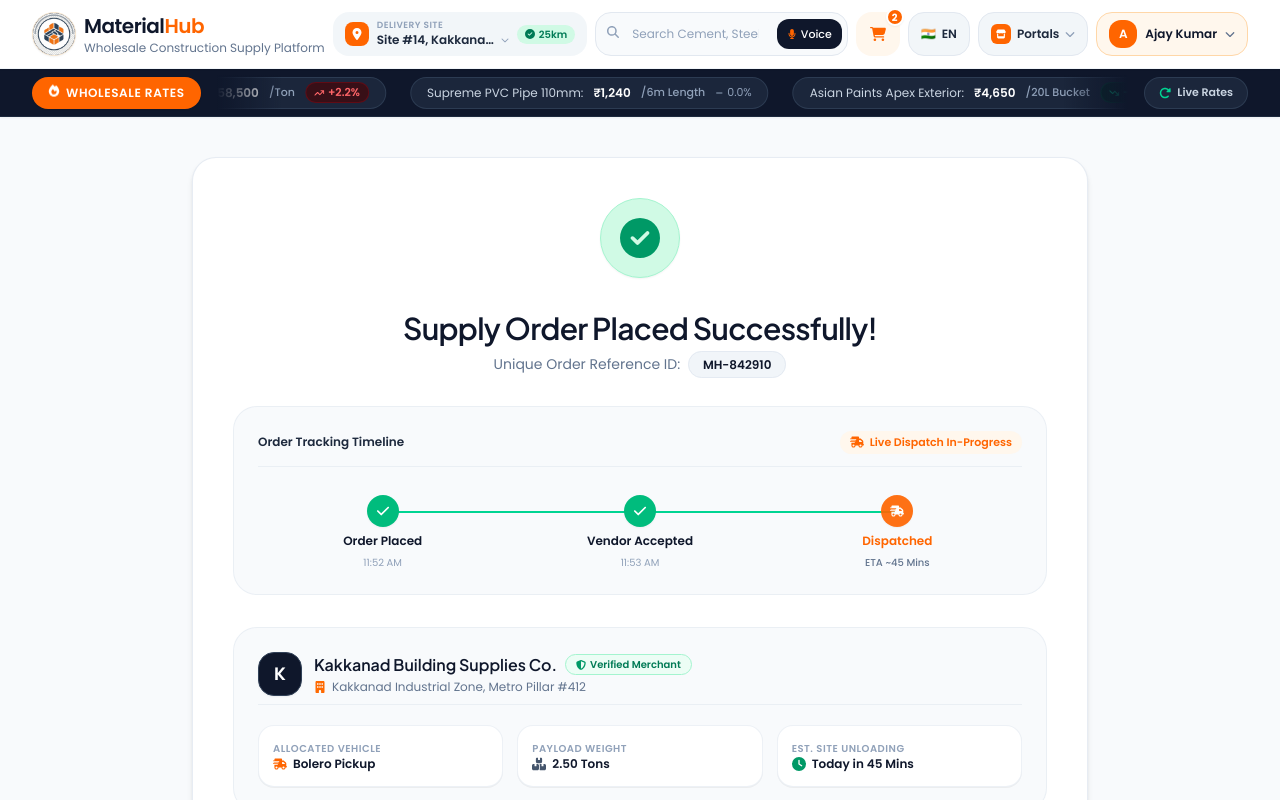
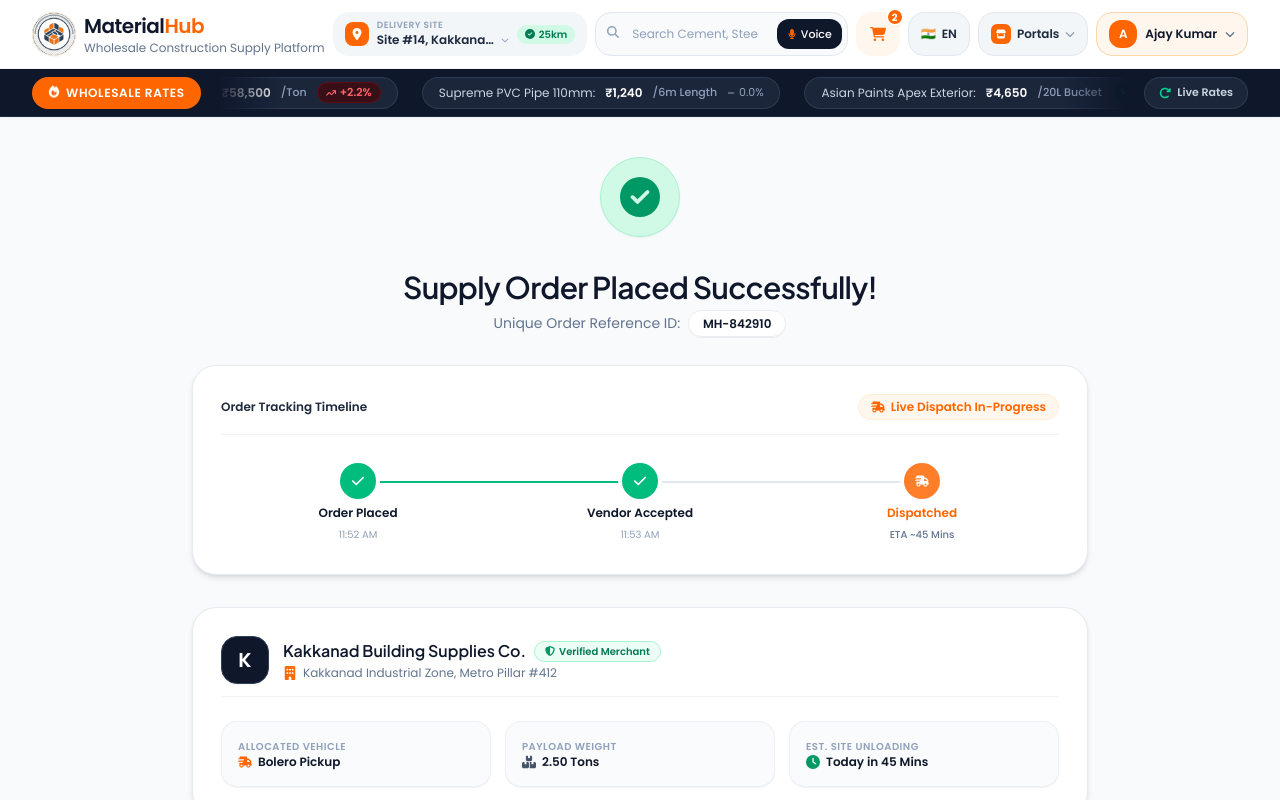
Before and after one commit to ajaycodesx/meterialhub-portal, a Next.js app in the folder buyer-panel/: page /order-success in a window 1280 px wide. Shown: the top 800 px of the page. Built offline with nearby package versions, Linux system fonts and the light colour scheme.

Commit message:
Fix timeline progress line alignment and remove outer card container wrapper in OrderSuccess.tsx

```diff
--- a/buyer-panel/components/buyer/OrderSuccess.tsx
+++ b/buyer-panel/components/buyer/OrderSuccess.tsx
@@ -33,7 +33,7 @@ export const OrderSuccess: React.FC<OrderSuccessProps> = ({ orderId, onTrackOrde
       <section className="py-5 sm:py-10">
         <div className="max-w-7xl mx-auto px-3.5 sm:px-6 lg:px-8 space-y-5 sm:space-y-8">
 
-          <div className="bg-white p-6 sm:p-10 rounded-2xl sm:rounded-3xl border border-slate-200/80 shadow-md text-center space-y-6 sm:space-y-8 max-w-4xl mx-auto">
+          <div className="text-center space-y-6 sm:space-y-8 max-w-4xl mx-auto">
 
             {/* Animated Success Check Circle */}
             <div className="relative inline-flex items-center justify-center">
@@ -48,53 +48,60 @@ export const OrderSuccess: React.FC<OrderSuccessProps> = ({ orderId, onTrackOrde
                 Supply Order Placed Successfully!
               </h1>
               <p className="text-xs sm:text-sm text-slate-500 font-normal">
-                Unique Order Reference ID: <span className="font-semibold text-slate-900 bg-slate-100 border border-slate-200/80 px-3.5 py-1 rounded-full text-xs ml-1">{orderId || 'MH-839210'}</span>
+                Unique Order Reference ID: <span className="font-semibold text-slate-900 bg-white border border-slate-200/80 px-3.5 py-1 rounded-full text-xs ml-1 shadow-2xs">{orderId || 'MH-839210'}</span>
               </p>
             </div>
 
             {/* Live Order Status Timeline Card */}
-            <div className="bg-slate-50/90 border border-slate-200/60 p-5 sm:p-6 rounded-2xl sm:rounded-3xl space-y-4 text-left">
-              <div className="flex items-center justify-between text-xs font-semibold text-slate-800 border-b border-slate-200/60 pb-3">
+            <div className="bg-white border border-slate-200/80 p-5 sm:p-7 rounded-2xl sm:rounded-3xl shadow-md space-y-5 text-left">
+              <div className="flex items-center justify-between text-xs font-semibold text-slate-800 border-b border-slate-100 pb-3.5">
                 <span>Order Tracking Timeline</span>
-                <span className="text-[#FF6500] font-semibold flex items-center gap-1.5 bg-orange-50 px-2.5 py-1 rounded-full text-[11px]">
+                <span className="text-[#FF6500] font-semibold flex items-center gap-1.5 bg-orange-50 px-3 py-1 rounded-full text-xs border border-orange-100">
                   <FaTruckFast className="h-3.5 w-3.5" /> Live Dispatch In-Progress
                 </span>
               </div>
 
-              <div className="grid grid-cols-3 gap-2 relative pt-3">
+              <div className="grid grid-cols-3 gap-2 relative pt-2 pb-1">
+                {/* Step 1: Order Placed */}
                 <div className="flex flex-col items-center text-center space-y-1.5 z-10">
-                  <div className="h-8 w-8 rounded-full bg-emerald-500 text-white flex items-center justify-center text-xs font-semibold shadow-xs">
+                  <div className="h-9 w-9 rounded-full bg-emerald-500 text-white flex items-center justify-center text-xs font-semibold shadow-xs ring-4 ring-white">
                     <FaCheck className="h-3.5 w-3.5" />
                   </div>
                   <span className="text-xs font-semibold text-slate-900">Order Placed</span>
                   <span className="text-[10px] text-slate-400 font-normal">11:52 AM</span>
                 </div>
 
+                {/* Step 2: Vendor Accepted */}
                 <div className="flex flex-col items-center text-center space-y-1.5 z-10">
-                  <div className="h-8 w-8 rounded-full bg-emerald-500 text-white flex items-center justify-center text-xs font-semibold shadow-xs">
+                  <div className="h-9 w-9 rounded-full bg-emerald-500 text-white flex items-center justify-center text-xs font-semibold shadow-xs ring-4 ring-white">
                     <FaCheck className="h-3.5 w-3.5" />
                   </div>
                   <span className="text-xs font-semibold text-slate-900">Vendor Accepted</span>
                   <span className="text-[10px] text-slate-400 font-normal">11:53 AM</span>
                 </div>
 
+                {/* Step 3: Dispatched */}
                 <div className="flex flex-col items-center text-center space-y-1.5 z-10">
-                  <div className="h-8 w-8 rounded-full bg-[#FF6500] text-white flex items-center justify-center text-xs font-semibold shadow-xs animate-pulse">
+                  <div className="h-9 w-9 rounded-full bg-[#FF6500] text-white flex items-center justify-center text-xs font-semibold shadow-xs animate-pulse ring-4 ring-white">
                     <FaTruckFast className="h-3.5 w-3.5" />
                   </div>
                   <span className="text-xs font-semibold text-[#FF6500]">Dispatched</span>
                   <span className="text-[10px] text-slate-500 font-medium">ETA ~45 Mins</span>
                 </div>
 
-                <div className="absolute top-7 left-1/6 right-1/6 h-0.5 bg-emerald-400 -z-0" />
+                {/* Segment 1: Completed Line (Order Placed -> Vendor Accepted) */}
+                <div className="absolute top-[26px] left-[16.66%] w-[33.33%] h-0.5 bg-emerald-500 z-0" />
+
+                {/* Segment 2: In-Progress Line (Vendor Accepted -> Dispatched) */}
+                <div className="absolute top-[26px] left-[50%] w-[33.33%] h-0.5 bg-slate-200 z-0" />
               </div>
             </div>
 
             {/* Merchant Details & Vehicle Allocation Summary */}
-            <div className="bg-slate-50/90 border border-slate-200/60 p-5 sm:p-6 rounded-2xl sm:rounded-3xl text-left space-y-4">
-              <div className="flex items-center justify-between pb-2 border-b border-slate-200/60">
-                <div className="flex items-center gap-3">
-                  <div className="h-11 w-11 rounded-2xl bg-slate-900 text-white font-semibold flex items-center justify-center text-lg shrink-0 shadow-xs border border-slate-700">
+            <div className="bg-white border border-slate-200/80 p-5 sm:p-7 rounded-2xl sm:rounded-3xl shadow-md text-left space-y-5">
+              <div className="flex items-center justify-between pb-3 border-b border-slate-100">
+                <div className="flex items-center gap-3.5">
+                  <div className="h-12 w-12 rounded-2xl bg-slate-900 text-white font-semibold flex items-center justify-center text-xl shrink-0 shadow-xs border border-slate-700">
                     K
                   </div>
                   <div>
@@ -105,28 +112,28 @@ export const OrderSuccess: React.FC<OrderSuccessProps> = ({ orderId, onTrackOrde
                       </span>
                     </div>
                     <p className="text-xs text-slate-500 font-normal flex items-center gap-1.5 mt-0.5">
-                      <FaBuilding className="h-3 w-3 text-orange-500" /> Kakkanad Industrial Zone, Metro Pillar #412
+                      <FaBuilding className="h-3.5 w-3.5 text-orange-500" /> Kakkanad Industrial Zone, Metro Pillar #412
                     </p>
                   </div>
                 </div>
               </div>
 
               <div className="grid grid-cols-1 sm:grid-cols-3 gap-3.5 text-xs pt-1">
-                <div className="p-3.5 rounded-2xl bg-white border border-slate-200/60 space-y-1 shadow-2xs">
+                <div className="p-4 rounded-2xl bg-slate-50/80 border border-slate-200/60 space-y-1 shadow-2xs">
                   <span className="text-[10px] font-semibold text-slate-400 uppercase tracking-wider">Allocated Vehicle</span>
                   <p className="font-semibold text-slate-900 flex items-center gap-1.5">
                     <FaTruckFast className="h-3.5 w-3.5 text-[#FF6500]" /> Bolero Pickup
                   </p>
                 </div>
 
-                <div className="p-3.5 rounded-2xl bg-white border border-slate-200/60 space-y-1 shadow-2xs">
+                <div className="p-4 rounded-2xl bg-slate-50/80 border border-slate-200/60 space-y-1 shadow-2xs">
                   <span className="text-[10px] font-semibold text-slate-400 uppercase tracking-wider">Payload Weight</span>
                   <p className="font-semibold text-slate-900 flex items-center gap-1.5">
                     <FaBoxesStacked className="h-3.5 w-3.5 text-slate-600" /> 2.50 Tons
                   </p>
                 </div>
 
-                <div className="p-3.5 rounded-2xl bg-white border border-slate-200/60 space-y-1 shadow-2xs">
+                <div className="p-4 rounded-2xl bg-slate-50/80 border border-slate-200/60 space-y-1 shadow-2xs">
                   <span className="text-[10px] font-semibold text-slate-400 uppercase tracking-wider">Est. Site Unloading</span>
                   <p className="font-semibold text-slate-900 flex items-center gap-1.5">
                     <FaClock className="h-3.5 w-3.5 text-emerald-600" /> Today in 45 Mins
```
